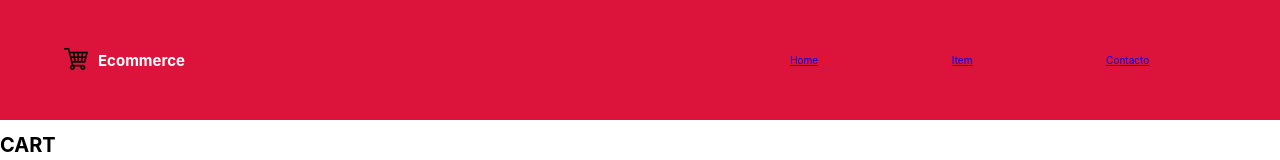
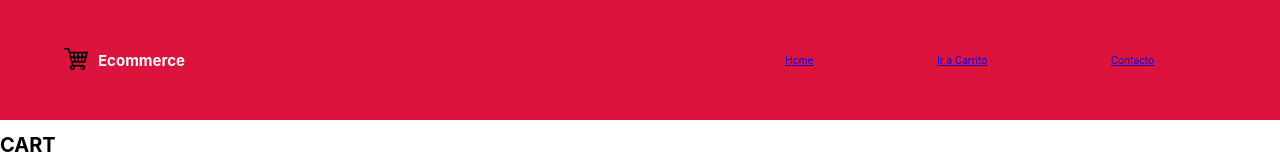
Before and after one commit to cgldev/ecommerce, a React (Create React App) app: page /cart in a window 1280 px wide. Shown: the top 160 px of the page. Built offline with nearby package versions, Linux system fonts and the light colour scheme.

Commit message:
componente cart

```diff
--- a/src/components/Cart/Cart.js
+++ b/src/components/Cart/Cart.js
@@ -7,7 +7,10 @@ export default function Cart() {
     <>
       <h1>CART</h1>
       {games.map((game) => (
-        <h1>{game.game}</h1>
+        <>
+          <h1>{game.game}</h1>
+          <p>{game.cant}</p>
+        </>
       ))}
     </>
   );
--- a/src/components/NavBar/NavBar.js
+++ b/src/components/NavBar/NavBar.js
@@ -17,7 +17,7 @@ const NavBar = () => {
             </NavLink>
           </li>
           <li>
-            <Link to={"/"}>Item</Link>
+            <Link to={"/cart"}>Ir a Carrito</Link>
           </li>
           <li>
             <NavLink to={"/contacto"}>Contacto</NavLink>
```
